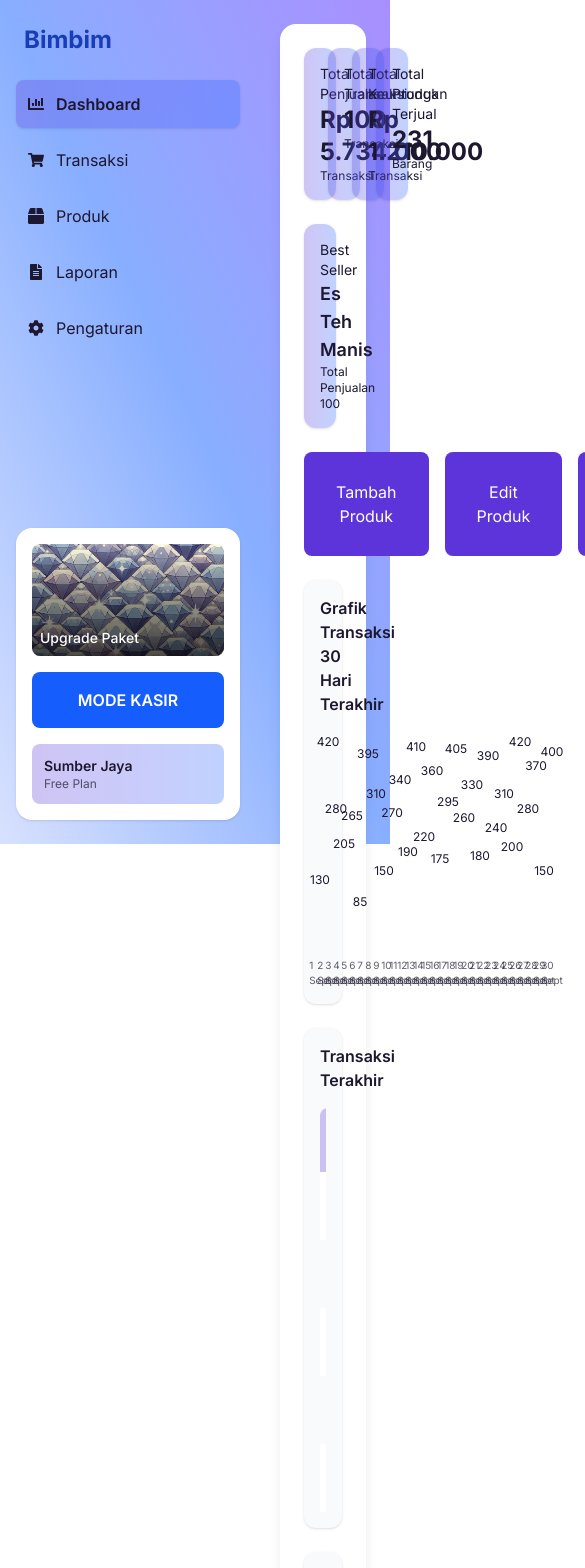
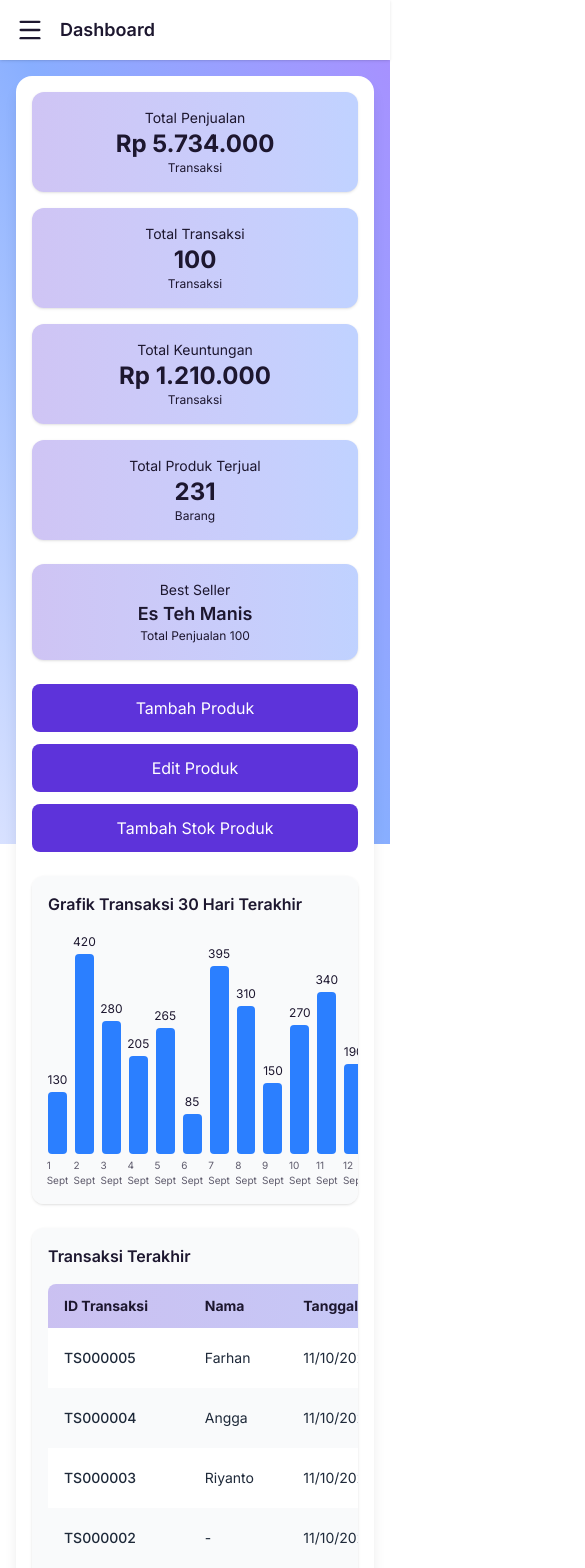
Before and after one commit to farhanangga/bimbim, a Next.js app: page /dashboard/main in a window 390 px wide. Shown: the top 1568 px of the page, 585 px wide, since content can reach past the window. Built offline with nearby package versions, Linux system fonts and the light colour scheme.

Commit message:
add responsive design

```diff
--- a/src/app/dashboard/main/page.tsx
+++ b/src/app/dashboard/main/page.tsx
@@ -1,10 +1,13 @@
 "use client";
 
+import { useState } from "react";
 import { useRouter } from "next/navigation";
 import Sidebar from "@/components/Sidebar";
+import { Menu } from "lucide-react"; // ikon hamburger
 
 export default function DashboardPage() {
   const router = useRouter();
+  const [sidebarOpen, setSidebarOpen] = useState(false);
 
   // Dummy data
   const chartData = [
@@ -40,8 +43,6 @@ export default function DashboardPage() {
     { day: "30 Sept", value: 400 },
   ];
 
-    const maxValue = Math.max(...chartData.map((d) => d.value));
-
   const transactions = [
     { id: "TS000005", nama: "Farhan", tanggal: "11/10/2025", jumlah: 12, total: "Rp 200.000" },
     { id: "TS000004", nama: "Angga", tanggal: "11/10/2025", jumlah: 12, total: "Rp 200.000" },
@@ -59,13 +60,8 @@ export default function DashboardPage() {
   ];
   const sortedItems = [...mostItems].sort((a, b) => b.total - a.total);
 
-    const rankColors = [
-    "bg-yellow-300", // gold
-    "bg-gray-300",   // silver
-    "bg-amber-600",  // bronze
-    ];
+  const rankColors = ["bg-yellow-300", "bg-gray-300", "bg-amber-600"];
 
-    // Dummy Data
   const stokKurang = [
     { nama: "Ice Cream Vanilla", qty: 5 },
     { nama: "Ice Cream Cokelat", qty: 3 },
@@ -82,69 +78,85 @@ export default function DashboardPage() {
     { nama: "Cokelat Batang", qty: 25 },
   ];
 
-
   return (
     <div className="relative min-h-screen text-[#1D172F]">
-      {/* Background Gradient tetap */}
+      {/* Background */}
       <div className="fixed inset-0 bg-gradient-to-tr from-[#D8E1FF] via-[#88AEFF] to-[#A88FFF] -z-10" />
 
-      <Sidebar/>
+      {/* Sidebar Desktop */}
+      <div className="hidden md:block">
+        <Sidebar />
+      </div>
+
+      {/* Sidebar Mobile (Overlay) */}
+      {sidebarOpen && (
+        <div className="fixed inset-0 z-40 flex md:hidden">
+          <div className="fixed inset-0 bg-black/50" onClick={() => setSidebarOpen(false)} />
+          <div className="relative bg-white w-64 h-full shadow-xl z-50">
+            <Sidebar />
+          </div>
+        </div>
+      )}
+
+      {/* Tombol Hamburger */}
+      <div className="md:hidden flex items-center p-4 bg-white shadow sticky top-0 z-30">
+        <button
+          onClick={() => setSidebarOpen(true)}
+          className="text-[#1D172F] focus:outline-none"
+        >
+          <Menu size={28} />
+        </button>
+        <h1 className="ml-4 font-semibold text-lg text-[#1D172F]">Dashboard</h1>
+      </div>
 
       {/* Main Content */}
-      <div className="ml-64 p-6">
-        <div className="bg-white rounded-2xl shadow-lg p-6 space-y-6">
+      <div className="md:ml-64 p-4 md:p-6">
+        <div className="bg-white rounded-2xl shadow-lg p-4 md:p-6 space-y-6">
           {/* Header Cards */}
-          <div className="grid grid-cols-4 gap-6">
-            <div className="bg-gradient-to-r from-[#5D3ADA]/30 to-[#2B68FF]/30 p-4 rounded-xl shadow">
-              <p className="text-sm">Total Penjualan</p>
-              <h2 className="text-2xl font-bold">Rp 5.734.000</h2>
-              <p className="text-xs">Transaksi</p>
+          <div className="grid grid-cols-1 sm:grid-cols-2 lg:grid-cols-4 gap-4">
+            {[
+              { title: "Total Penjualan", value: "Rp 5.734.000", sub: "Transaksi" },
+              { title: "Total Transaksi", value: "100", sub: "Transaksi" },
+              { title: "Total Keuntungan", value: "Rp 1.210.000", sub: "Transaksi" },
+              { title: "Total Produk Terjual", value: "231", sub: "Barang" },
+            ].map((item, i) => (
+              <div
+                key={i}
+                className="bg-gradient-to-r from-[#5D3ADA]/30 to-[#2B68FF]/30 p-4 rounded-xl shadow text-center lg:text-left"
+              >
+                <p className="text-sm">{item.title}</p>
+                <h2 className="text-2xl font-bold">{item.value}</h2>
+                <p className="text-xs">{item.sub}</p>
               </div>
-            <div className="bg-gradient-to-r from-[#5D3ADA]/30 to-[#2B68FF]/30 p-4 rounded-xl shadow">
-              <p className="text-sm">Total Transaksi</p>
-              <h2 className="text-2xl font-bold">100</h2>
-              <p className="text-xs">Transaksi</p>
-            </div>
-            <div className="bg-gradient-to-r from-[#5D3ADA]/30 to-[#2B68FF]/30 p-4 rounded-xl shadow">
-              <p className="text-sm">Total Keuntungan</p>
-              <h2 className="text-2xl font-bold">Rp 1.210.000</h2>
-              <p className="text-xs">Transaksi</p>
-            </div>
-            <div className="bg-gradient-to-r from-[#5D3ADA]/30 to-[#2B68FF]/30 p-4 rounded-xl shadow">
-              <p className="text-sm">Total Produk Terjual</p>
-              <h2 className="text-2xl font-bold">231</h2>
-              <p className="text-xs">Barang</p>
-            </div>
+            ))}
           </div>
 
           {/* Best Seller */}
-          <div className="bg-gradient-to-r from-[#5D3ADA]/30 to-[#2B68FF]/30 p-4 rounded-xl shadow w-1/3">
+          <div className="bg-gradient-to-r from-[#5D3ADA]/30 to-[#2B68FF]/30 p-4 text-center rounded-xl shadow w-full sm:w-1/2 md:w-1/3">
             <p className="text-sm">Best Seller</p>
             <h2 className="text-lg font-semibold">Es Teh Manis</h2>
             <p className="text-xs">Total Penjualan 100</p>
           </div>
 
           {/* Tombol Cepat */}
-          <div className="flex gap-4">
-            <button className="bg-[#5D33DA] text-white px-8 py-4 rounded-lg hover:bg-[#4A28B5]">
-              Tambah Produk
+          <div className="flex flex-wrap gap-3">
+            {["Tambah Produk", "Edit Produk", "Tambah Stok Produk"].map((text, i) => (
+              <button
+                key={i}
+                className="bg-[#5D33DA] text-white px-6 py-3 rounded-lg hover:bg-[#4A28B5] transition w-full sm:w-auto"
+              >
+                {text}
               </button>
-            <button className="bg-[#5D33DA] text-white px-8 py-4 rounded-lg hover:bg-[#4A28B5]">
-              Edit Produk
-            </button>
-            <button className="bg-[#5D33DA] text-white px-8 py-4 rounded-lg  hover:bg-[#4A28B5]">
-              Tambah Stok Produk
-            </button>
+            ))}
           </div>
 
           {/* Grafik */}
-            <div className="bg-gray-50 p-4 rounded-xl shadow">
+          <div className="bg-gray-50 p-4 rounded-xl shadow overflow-x-auto">
             <p className="font-semibold mb-4">Grafik Transaksi 30 Hari Terakhir</p>
-            <div className="grid grid-cols-30 gap-2 h-64">
+            <div className="grid grid-cols-30 gap-2 h-64 min-w-[800px]">
               {chartData.map((item, i) => {
-                const maxValue = Math.max(...chartData.map(d => d.value));
+                const maxValue = Math.max(...chartData.map((d) => d.value));
                 const barHeight = (item.value / maxValue) * 200;
-
                 return (
                   <div key={i} className="flex flex-col items-center justify-end">
                     <span className="text-xs mb-1 text-[#1D172F]">{item.value}</span>
@@ -160,10 +172,9 @@ export default function DashboardPage() {
           </div>
 
           {/* Transaksi Terakhir */}
-            <div className="bg-gray-50 p-4 rounded-xl shadow">
+          <div className="bg-gray-50 p-4 rounded-xl shadow overflow-x-auto">
             <p className="font-semibold mb-4">Transaksi Terakhir</p>
-            <div className="overflow-x-auto">
-                <table className="w-full text-left border-collapse">
+            <table className="w-full text-left border-collapse min-w-[700px]">
               <thead>
                 <tr className="bg-gradient-to-r from-[#5D3ADA]/30 to-[#2B68FF]/30 text-sm text-[#1D172F]">
                   <th className="py-3 px-4 rounded-tl-lg">ID Transaksi</th>
@@ -187,8 +198,8 @@ export default function DashboardPage() {
                     <td className="py-3 px-4">{trx.tanggal}</td>
                     <td className="py-3 px-4">{trx.jumlah}</td>
                     <td className="py-3 px-4">{trx.total}</td>
-                        <td className="py-3 w-30 text-center">
-                        <button className="text-white bg-[#5D33DA] px-8 py-3 rounded-lg hover:bg-[#4A28B5] transition">
+                    <td className="py-3 text-center">
+                      <button className="text-white bg-[#5D33DA] px-6 py-2 rounded-lg hover:bg-[#4A28B5] transition">
                         Detail
                       </button>
                     </td>
@@ -197,13 +208,11 @@ export default function DashboardPage() {
               </tbody>
             </table>
           </div>
-            </div>
 
-             {/* Leaderboardr */}
-            <div className="bg-gray-50 p-4 rounded-xl shadow">
+          {/* Leaderboard */}
+          <div className="bg-gray-50 p-4 rounded-xl shadow overflow-x-auto">
             <p className="font-semibold mb-4">Pembelian Tertinggi</p>
-            <div className="overflow-x-auto">
-                <table className="w-full text-left border-collapse">
+            <table className="w-full text-left border-collapse min-w-[500px]">
               <thead>
                 <tr className="bg-gradient-to-r from-[#5D3ADA]/30 to-[#2B68FF]/30 text-sm text-[#1D172F]">
                   <th className="py-3 px-4 text-center rounded-tl-lg">No</th>
@@ -220,9 +229,8 @@ export default function DashboardPage() {
                       i % 2 === 0 ? "bg-white" : "bg-gray-50"
                     } hover:bg-gray-100`}
                   >
-                        {/* hanya kolom nomor yang punya warna rank */}
                     <td
-                        className={`py-3 w-10 font-medium text-center  ${
+                      className={`py-3 w-10 font-medium text-center ${
                         i < 3 ? rankColors[i] : "bg-transparent"
                       }`}
                     >
@@ -230,8 +238,8 @@ export default function DashboardPage() {
                     </td>
                     <td className="py-3 px-4">{item.namaBarang}</td>
                     <td className="py-3 px-4">{item.total}</td>
-                        <td className="py-3 w-30 text-center">
-                        <button className="text-white bg-[#5D33DA] px-8 py-3 rounded-lg hover:bg-[#4A28B5] transition">
+                    <td className="py-3 text-center">
+                      <button className="text-white bg-[#5D33DA] px-6 py-2 rounded-lg hover:bg-[#4A28B5] transition">
                         Detail
                       </button>
                     </td>
@@ -240,10 +248,9 @@ export default function DashboardPage() {
               </tbody>
             </table>
           </div>
-            </div>
 
-            {/* Inventori Singkat */}
-            <div className="grid grid-cols-2 gap-6">
+          {/* Inventori */}
+          <div className="grid grid-cols-1 md:grid-cols-2 gap-6">
             <div className="bg-gradient-to-r from-[#5D3ADA]/30 to-[#2B68FF]/30 p-4 rounded-xl shadow">
               <p className="font-semibold mb-4">Stok Kurang dari Limit</p>
               <div className="space-y-2">
@@ -258,6 +265,7 @@ export default function DashboardPage() {
                 ))}
               </div>
             </div>
+
             <div className="bg-gradient-to-r from-[#5D3ADA]/30 to-[#2B68FF]/30 p-4 rounded-xl shadow">
               <p className="font-semibold mb-4">Stok Baru Ditambahkan</p>
               <div className="space-y-2">
@@ -273,7 +281,6 @@ export default function DashboardPage() {
               </div>
             </div>
           </div>
-
         </div>
       </div>
     </div>
```
Lines whose indentation alone changed are shown as unchanged.
